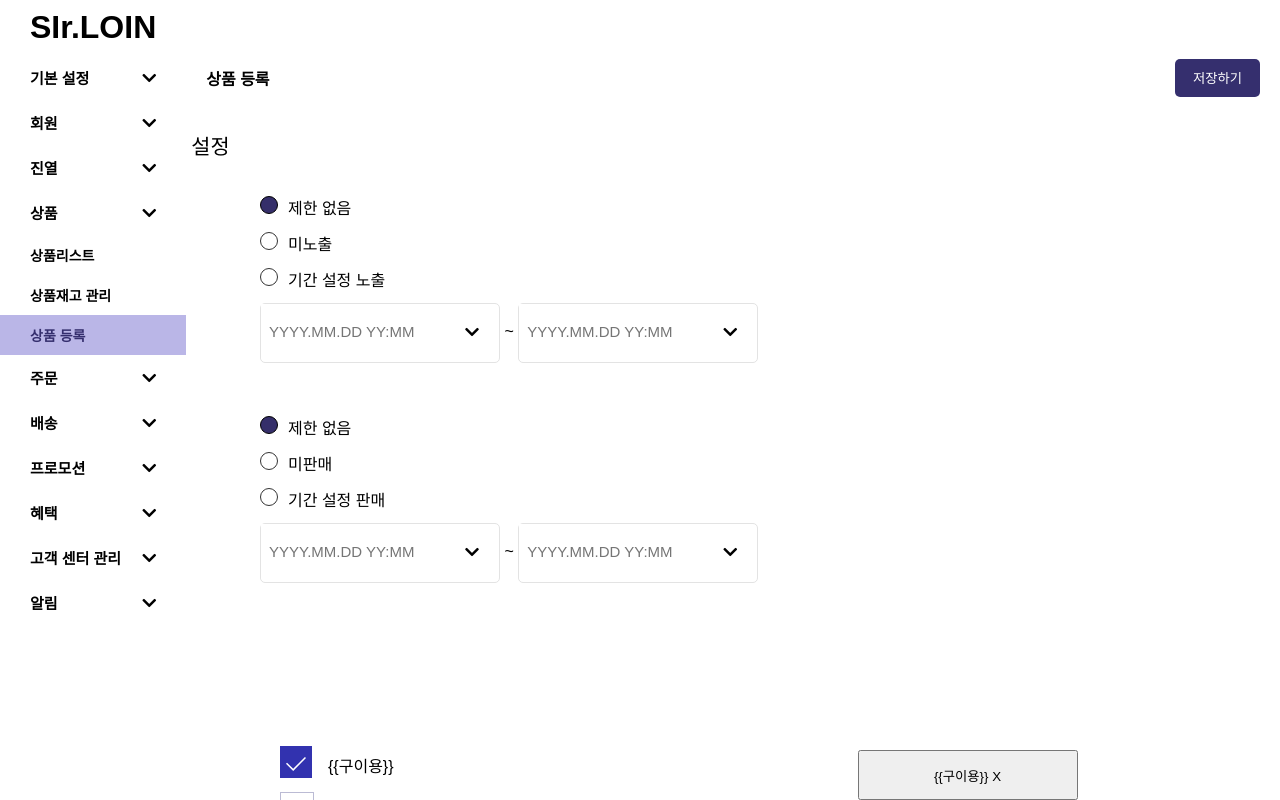
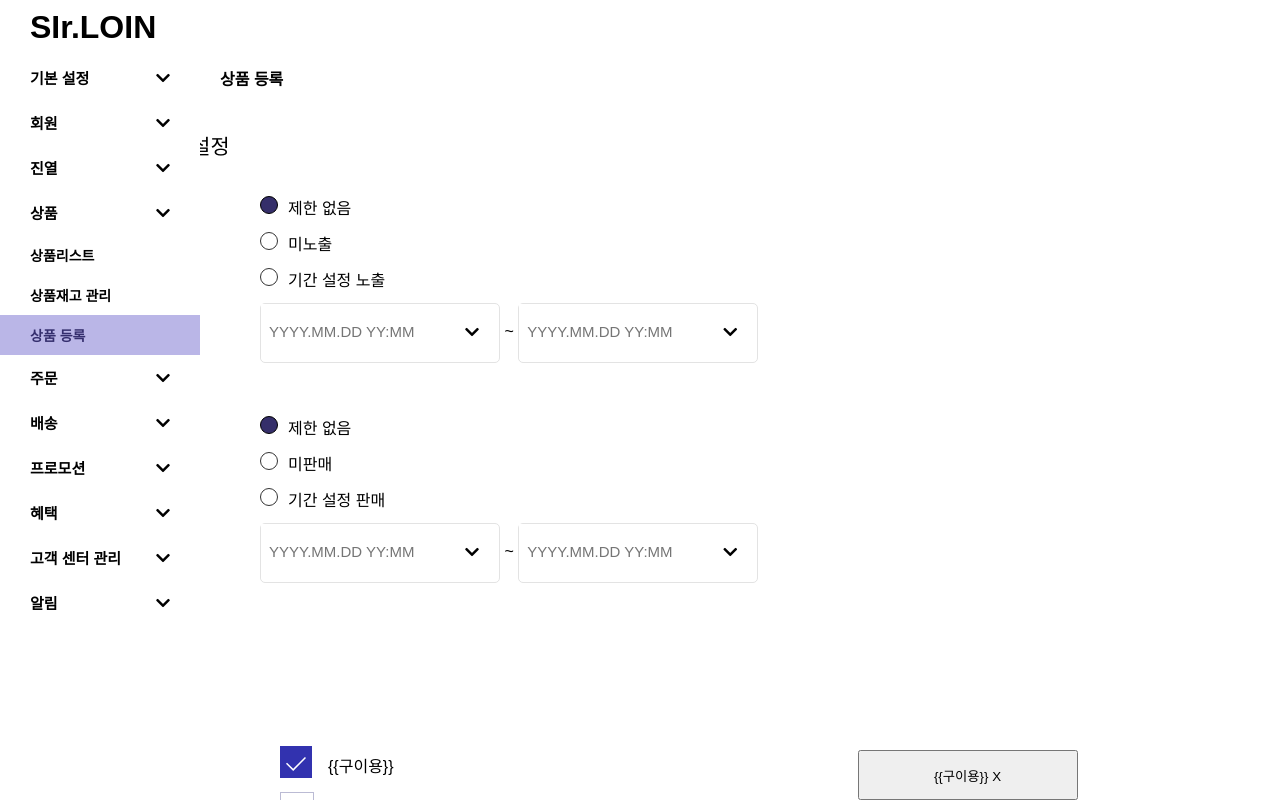
Before and after one commit to wantedPreOnboarding/19_02nd_slr_admin, a React (Create React App) app: page / in a window 1280 px wide. Shown: the top 800 px of the page. Built offline with nearby package versions, Linux system fonts and the light colour scheme.

Commit message:
Modify - 사이드바 픽스드 수정

```diff
--- a/src/Components/ProductRegister/ProductRegister.module.css
+++ b/src/Components/ProductRegister/ProductRegister.module.css
@@ -1,21 +1,19 @@
 @value sirDPurple,sirLPurple, sirLGray,sirGray,sirRed from "styles/theme.css";
 .template {
   width: 100%;
-  top: 0;
-  left: 0;
+  height: 100%;
   display: flex;
-  position: fixed;
-  z-index: 1000;
 }
 
 .menubar {
+  top: 0;
+  left: 0;
+  position: fixed;
+  z-index: 1px;
   width: 200px;
   height: 100vh;
   background: white;
   border-right: 2px solid sirGray;
-
-  opacity: 1;
-  position: relative;
 }
 
 @media screen and (max-width: 1200px) {
@@ -52,7 +50,10 @@
 }
 
 .menuhead {
-  position: relative;
+  top: 0;
+  left: 200px;
+  position: fixed;
+  z-index: 1000;
   width: 100%;
   height: 100px;
   background: white;
```
